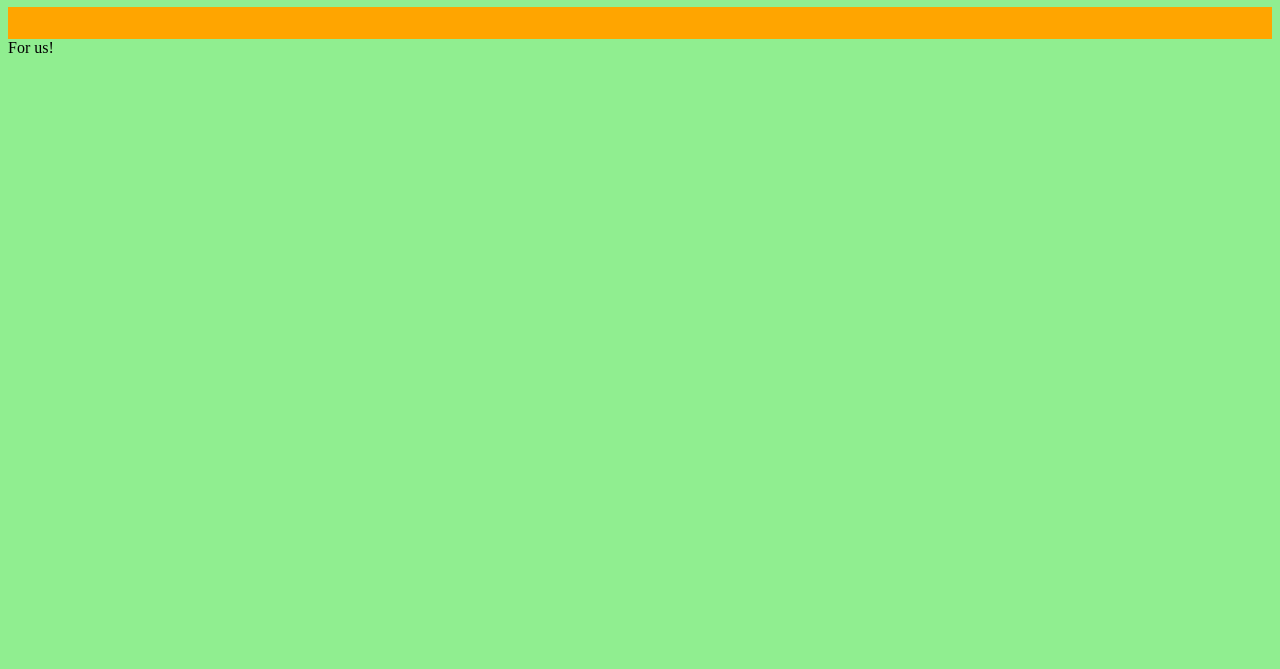
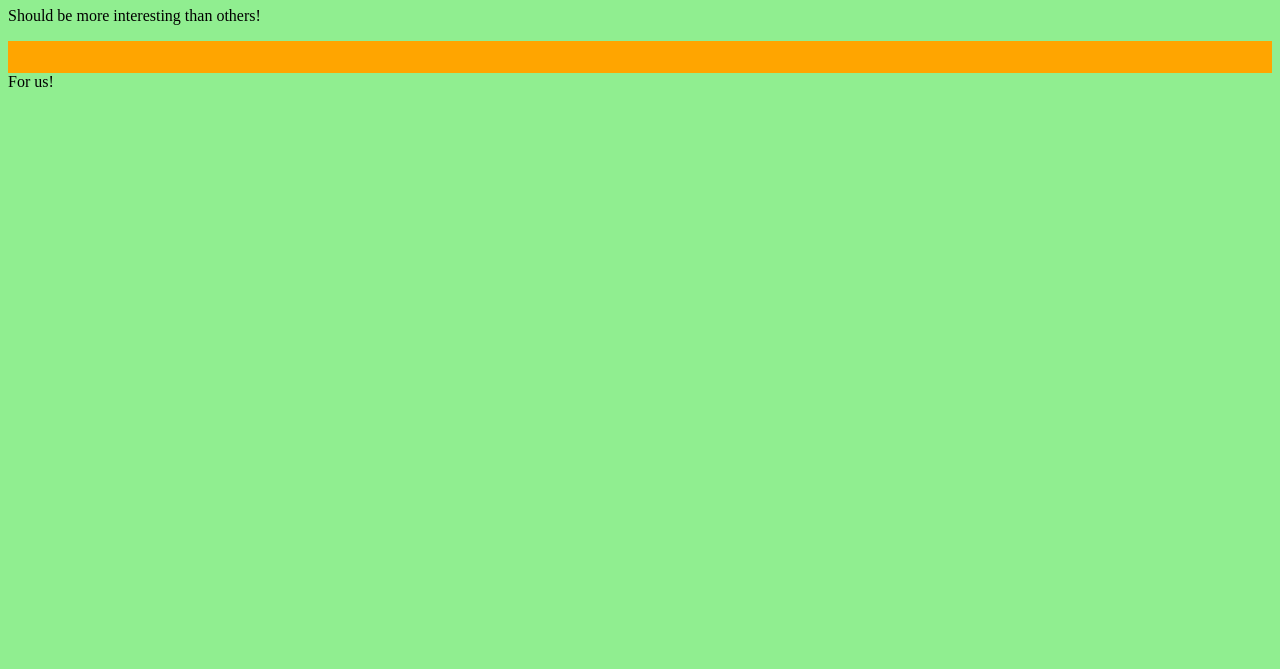
Before and after one commit to BoyanVelikov/ChatGPT, a plain HTML site: page index.html in a window 1280 px wide. Shown: the part 131-800 px from the top of the page. Drawn offline with Linux system fonts and the light colour scheme.

Commit message:
more content

```diff
--- a/index.html
+++ b/index.html
@@ -13,6 +13,7 @@
     </header>
     <main>
       <h1>Great content!</h1>
+      <p>Should be more interesting than others!</p>
     </main>
     <footer>
     </footer>
```
